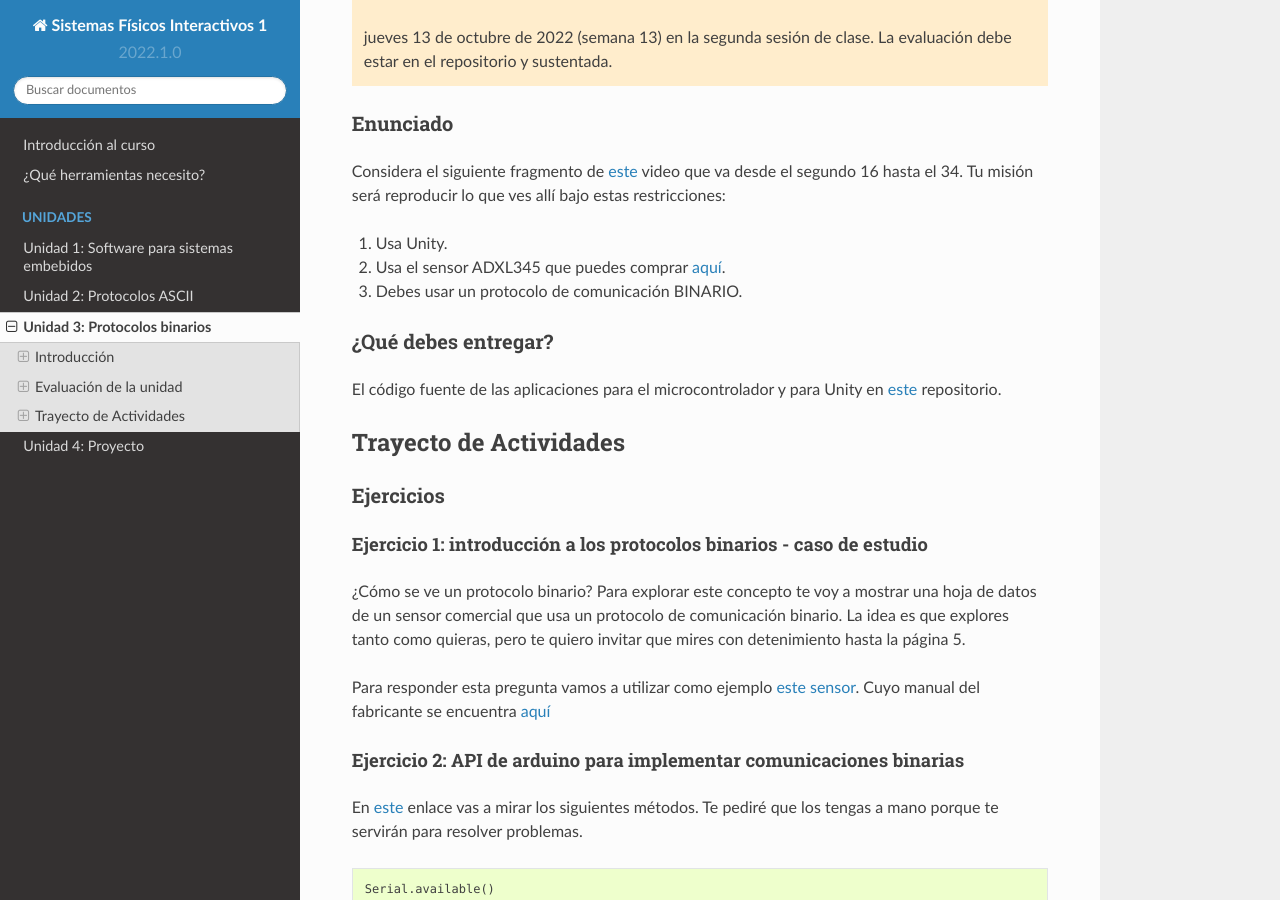
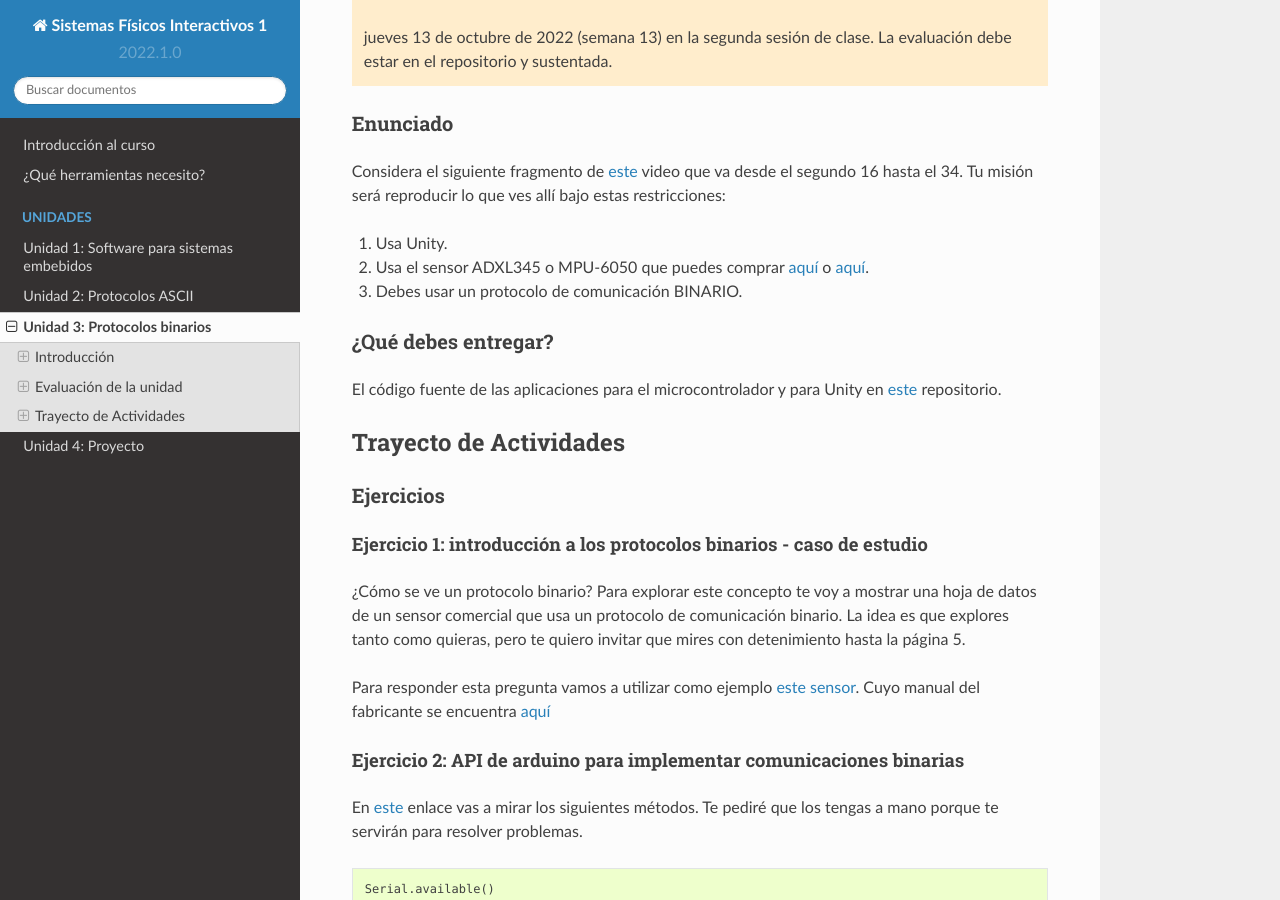
Before and after one commit to juanferfranco/SistemasFisicosInteractivos1, a Sphinx documentation site: the page built from docs/_unidad3/unidad3.rst, in a window 1280 px wide and 900 px high, scrolled down 505 px. Built offline with Sphinx 7.4.7 and the Read the Docs theme 2.0.0, drawn with Linux system fonts in a browser that asks for light colours; pages that are not in the unit, such as notebooks, are missing from menus.

Commit message:
Add another sensor alternative

```diff
--- a/docs/_unidad3/unidad3.rst
+++ b/docs/_unidad3/unidad3.rst
@@ -30,7 +30,8 @@ Considera el siguiente fragmento de `este <https://youtu.be/KMhbV1p3MWk?t=16>`__
 Tu misión será reproducir lo que ves allí bajo estas restricciones:
 
 #. Usa Unity.
-#. Usa el sensor ADXL345 que puedes comprar `aquí <https://www.didacticaselectronicas.com/index.php/sensores/acelerometros-gyros/m%C3%B3dulo-gy-291-tarjetas-sensores-acelerometros-3-ejes-3-grados-3dof-3-dof-adxl345-detail>`__.
+#. Usa el sensor ADXL345 o MPU-6050 que puedes comprar `aquí <https://www.didacticaselectronicas.com/index.php/sensores/acelerometros-gyros/m%C3%B3dulo-gy-291-tarjetas-sensores-acelerometros-3-ejes-3-grados-3dof-3-dof-adxl345-detail>`__
+   o `aquí <https://www.didacticaselectronicas.com/index.php/sensores/acelerometros-gyros/acelerometro-y-giroscopio-mpu-6050-mpu6050-tarjetas-sensores-acelerometros-giroscopios-de-6-ejes-imu-mpu6050-mpu-6050-detail>`__.
 #. Debes usar un protocolo de comunicación BINARIO.
 
 
```
